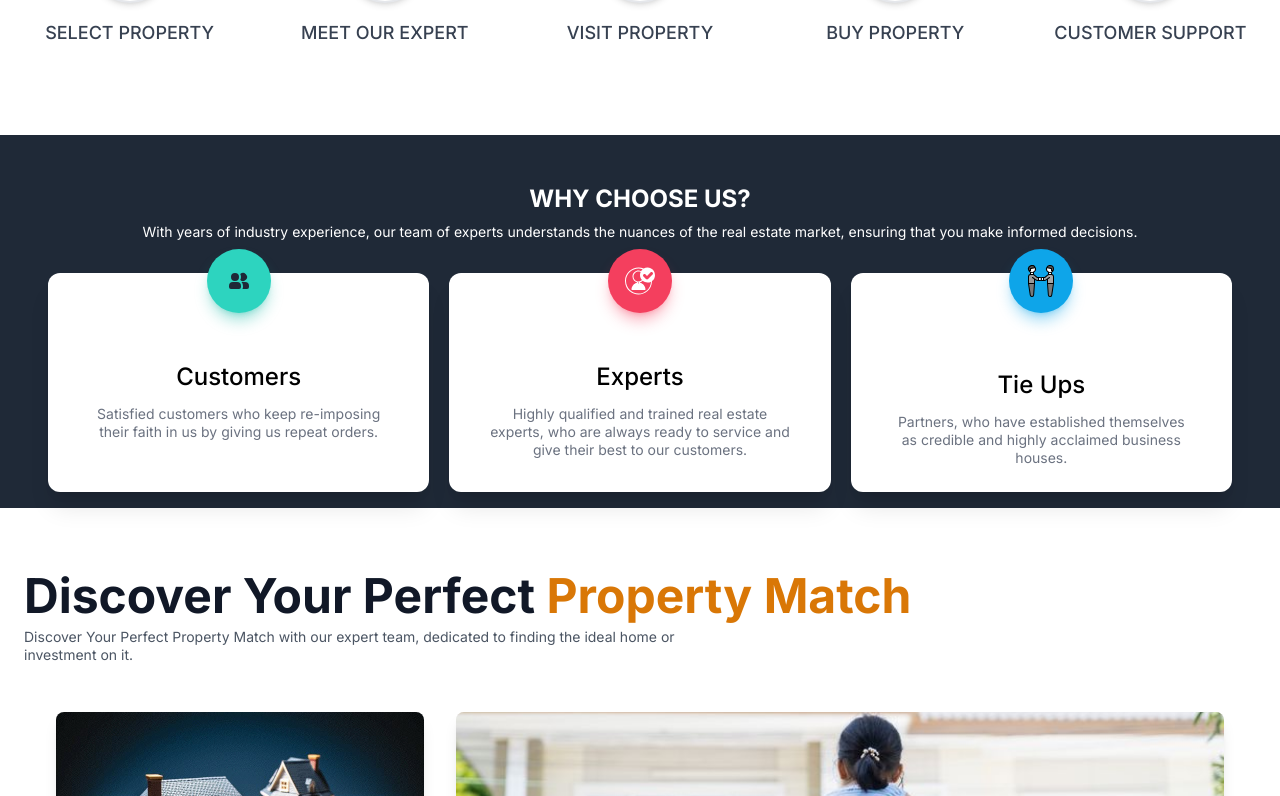
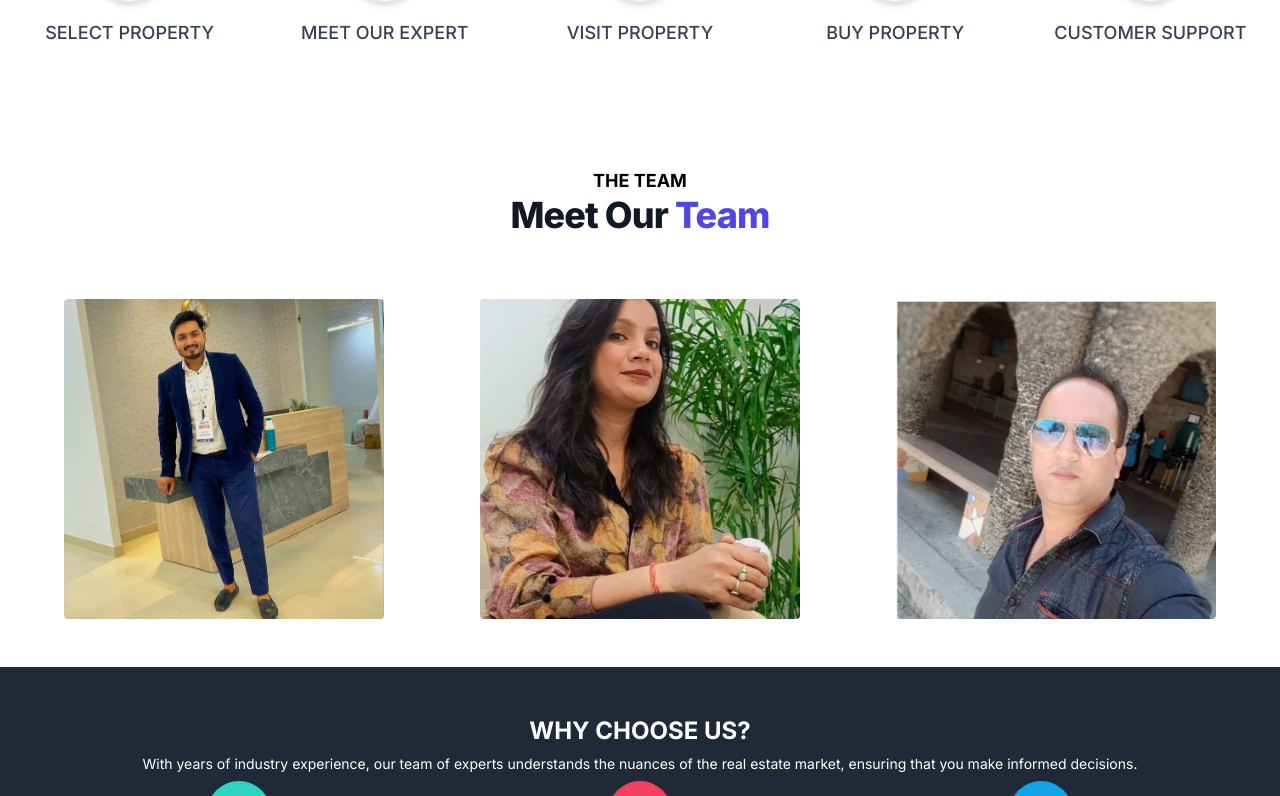
Before and after one commit to PrathameshKumarSah/rainbowrisereality, a React (Vite) app in the folder frontend/: page / in a window 1280 px wide. Shown: the part 1644-2440 px from the top of the page. Built offline with nearby package versions, Linux system fonts and the light colour scheme; no server answers; a web font is replaced by a local one.

Commit message:
Update Home.jsx

```diff
--- a/frontend/src/pages/Home.jsx
+++ b/frontend/src/pages/Home.jsx
@@ -4,6 +4,7 @@ import About from '../components/About'
 import Properties from '../components/Properties'
 import LatestProjects from '../components/LatestProjects'
 import Blogs from '../components/Blogs'
+import Team from '../components/team'
 import BuilderAssociations from '../components/BuilderAssociations'
 import { apiStore } from '../store/apiHandler'
 import HomeEnquiryBox from '../components/HomeEnquiryBox'
@@ -42,6 +43,7 @@ const Home = () => {
       <Properties />
       <BuilderAssociations />
       <About/>
+      <Team />
       <LatestProjects />
       <Blogs />
       <HomeEnquiryBox />
```
